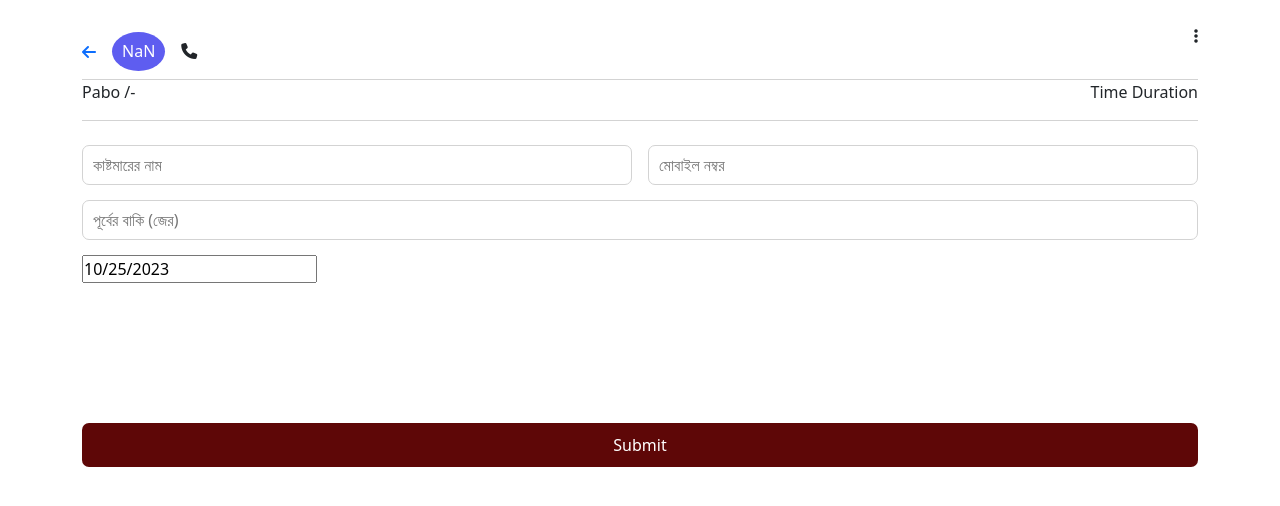
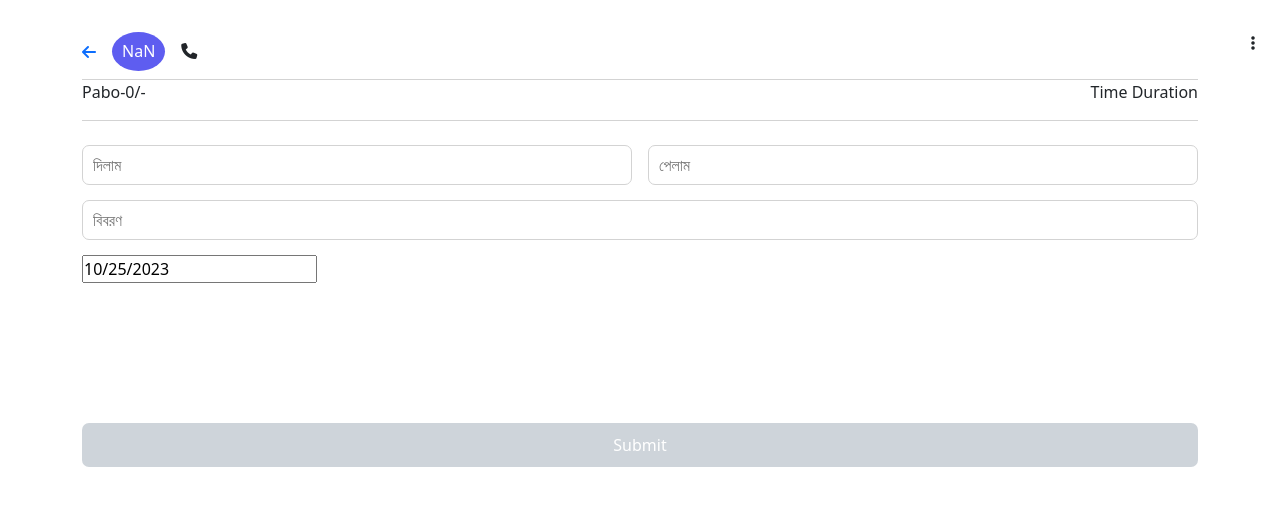
Before and after one commit to Rajukst/nishadtraders, a React (Create React App) app: page /users/1 in a window 1280 px wide. Shown: the top 506 px of the page. Built offline with nearby package versions, Linux system fonts and the light colour scheme; no server answers.

Commit message:
problem solve

```diff
--- a/package.json
+++ b/package.json
@@ -12,9 +12,11 @@
     "react": "^18.2.0",
     "react-bootstrap": "^2.9.1",
     "react-datepicker": "^4.21.0",
+    "react-day-picker": "^8.9.1",
     "react-dom": "^18.2.0",
     "react-hook-form": "^7.47.0",
     "react-hot-toast": "^2.4.1",
+    "react-modal": "^3.16.1",
     "react-query": "^3.39.3",
     "react-router-dom": "^6.17.0",
     "react-scripts": "5.0.1",
--- a/src/App.css
+++ b/src/App.css
@@ -682,3 +682,47 @@ border-bottom: 1px solid lightgray;
 .firstChild{
   display: flex;
 }
+.three-dots {
+  cursor: pointer;
+  position: absolute;
+  top: 30px;
+  right: 20px;
+  padding: 5px;
+  /* width: 50px; */
+}
+.custom-modal {
+  width: 40%;
+  max-width: 500px; /* Optionally, set a max-width to limit the width */
+  margin: 0 auto; /* Center the modal horizontally */
+  /* Add other styles as needed */
+  position: absolute;
+  top: 60px;
+  right: 0;
+  background-color: white;
+  border: none;
+  box-shadow: rgba(0, 0, 0, 0.24) 0px 3px 8px;
+}
+.modalContent h6{
+  padding-top: 15px;
+  padding-left: 10px;
+}
+/* .addButton {
+
+  background-color: #007bff;
+  border-color: #007bff;
+  color: #fff;
+} */
+
+.disabledButton {
+  /* Style for disabled button */
+border-color: #ced4da;
+color: #6c757d;
+margin-top: 140px;
+background-color: #ced4da;
+color: white;
+width: 100%;
+align-items: center;
+padding: 10px;
+border: none;
+border-radius: 7px;
+}
--- a/src/App.js
+++ b/src/App.js
@@ -5,6 +5,9 @@ import Login from './Pages/Login/Login';
 import UserList from './Pages/UserList/UserList';
 import AddUser from './Pages/UserList/AddUser';
 import SingleUser from './Pages/UserList/SingleUser';
+import SingleUserReport from './Pages/UserList/SingleUserReport';
+import SingleUserEdit from './Pages/UserList/SingleUserEdit';
+import SingleUserDelete from './Pages/UserList/SingleUserDelete';
 
 function App() {
   return (
@@ -15,7 +18,9 @@ function App() {
         <Route path='users' element={<UserList/>} />
         <Route path='/add' element={<AddUser/>} />
         <Route path="users/:id" element={<SingleUser/>} />
-
+        <Route path=":id/report" element={<SingleUserReport/>} />
+        <Route path=":id/edit" element={<SingleUserEdit/>} />
+        <Route path=":id/delete" element={<SingleUserDelete/>} />
 
       </Routes>
       </BrowserRouter>
--- a/src/Pages/UserList/SingleUser.jsx
+++ b/src/Pages/UserList/SingleUser.jsx
@@ -1,81 +1,231 @@
-import React, { useEffect, useState } from 'react';
-import { Container } from 'react-bootstrap';
-import DatePicker from 'react-datepicker';
-import { useForm } from 'react-hook-form';
-import { Link, useParams } from 'react-router-dom';
+// SingleUser.js
+
+import React, { useEffect, useState } from "react";
+import { Container } from "react-bootstrap";
+import DatePicker from "react-datepicker";
+import { useForm } from "react-hook-form";
+import Modal from "react-modal";
+import { useQuery } from "react-query";
+import { Link, useNavigate, useParams } from "react-router-dom";
+Modal.setAppElement('#root');
 
 const SingleUser = () => {
   const [currentDate, setCurrentDate] = useState(new Date());
+  const [modalOpen, setModalOpen] = useState(false);
+  const { register, handleSubmit, reset } = useForm();
+  const navigate= useNavigate()
+  const [giveInput, setGiveInput] = useState("");
+const [gotInput, setGotInput] = useState("");
+const [paydetailsInput, setPaydetailsInput] = useState("");
 
-    const { register, handleSubmit, reset } = useForm();
+const handleGiveInputChange = (event) => {
+  setGiveInput(event.target.value);
+};
+const handleGotInputChange = (event) => {
+  setGotInput(event.target.value);
+};
+const handlePaydetailsInputChange = (event) => {
+  setPaydetailsInput(event.target.value);
+};
+const isSubmitButtonEnabled = giveInput || gotInput || paydetailsInput;
+const buttonClass = isSubmitButtonEnabled ? "addButton" : "disabledButton";
 
   const handleDateChange = (date) => {
     setCurrentDate(date);
   };
-
   const { id } = useParams();
   const [singleUser, setSingleUser] = useState({});
   useEffect(() => {
     const url = `http://localhost:5000/detaCollection/${id}`;
     fetch(url)
       .then((res) => res.json())
-          .then((data) => setSingleUser(data));
+      .then((data) => {
+        console.log('Data from server:', data);
+        setSingleUser(data);
+      })
+      .catch((error) => {
+        console.error('Error fetching data:', error);
+      });
   }, []);
+  const url = `http://localhost:5000/detaCollection`;
+  const { data: user = [], isLoading } = useQuery({
+    queryKey: ["detaCollection"],
+    queryFn: async () => {
+      const res = await fetch(url);
+      const data = await res.json();
+      return data;
+    },
+  });
+  const payurl = `http://localhost:5000/paymentList`;
+  const { data: payments = [] } = useQuery({
+    queryKey: ["paymentList"],
+    queryFn: async () => {
+      const res = await fetch(payurl);
+      const data = await res.json();
+      return data;
+    },
+  });
+
+  // Join the user and payments arrays based on user ID
+  const joinedData = user.map((userData) => {
+    const paymentData = payments.find((payment) => payment.userId === userData._id);
+    return {
+      ...userData,
+      prevJer: paymentData ? paymentData.prevJer : 0,
+    };
+  });
+
+  const userTotals = {};
+
+  for (const userData of user) {
+    const userId = userData._id;
+    userTotals[userId] = 0;
+  }
+
+  for (const payment of payments) {
+    const userId = payment.usrId;
+    userTotals[userId] += parseInt(payment.give) - parseInt(payment.got);
+  }
+const usrId= singleUser._id;
+const name= singleUser.name;
+const mobile= singleUser.mobile;
+
+const currentUserTotal = payments
+.filter((payment) => payment.usrId === usrId)
+.reduce((total, payment) => total + (parseInt(payment.give) - parseInt(payment.got)), 0);
+
+const onSubmit = async (data) => {
+  const give = data.give || 0;
+  const got = data.got || 0;
+
+  const requestBody = {
+    currentDate,
+    ...data,
+    usrId,
+    name,
+    mobile,
+    give,
+    got,
+  };
+
+  const response = await fetch('http://localhost:5000/payment', {
+    method: 'POST',
+    headers: {
+      'content-type': 'application/json',
+    },
+    body: JSON.stringify(requestBody),
+  });
+
+  const paymentData = await response.json();
+
+  if (paymentData.insertedId) {
+    alert('Data inserted successfully');
+  } else {
+    alert('There was an error inserting the data');
+  }
+  navigate("/users")
+};
   return (
     <Container>
       <div className="singleHeaders mt-4">
         <div className="mainContent">
-                    <Link className='myList pe-3' to="/users"><i className="fa-solid fa-arrow-left "></i></Link>
+          <Link className="myList pe-3" to="/users">
+            <i className="fa-solid fa-arrow-left "></i>
+          </Link>
           <div className="nameCLass">
-                    <h6 className='mt-2 me-3 nameProperty'>{singleUser?.name?.charAt(0).toUpperCase() + singleUser?.name?.charAt(1)}</h6>
-
+            <h6 className="mt-2 me-3 nameProperty">
+              {singleUser?.name?.charAt(0).toUpperCase() +
+                singleUser?.name?.charAt(1)}
+            </h6>
             <div className="fullNameNdMobile">
               <h6>{singleUser?.name}</h6>
-                            <h6><i className="fa-solid fa-phone me-1"></i>{singleUser?.mobile}</h6>
+              <h6>
+                <i className="fa-solid fa-phone me-1"></i>
+                {singleUser?.mobile}
+              </h6>
             </div>
           </div>
         </div>
         <div className="threeDot">
-                <i class="fa-solid fa-ellipsis-vertical"></i>
+          <i
+            className="fa-solid fa-ellipsis-vertical three-dots"
+            onClick={() => setModalOpen(true)}
+          ></i>
+          <Modal
+            isOpen={modalOpen}
+            onRequestClose={() => setModalOpen(false)}
+            contentLabel="My Modal"
+            className="custom-modal" // Apply the custom class here
+          >
+            <div className="modalContent">
+              <Link className="userLinks" to={`/${id}/report`}>
+                <h6>
+                  <i className="fa-solid fa-file-invoice pe-2"></i>Report
+                </h6>
+              </Link>
+              <Link className="userLinks" to={`/${id}/edit`}>
+                <h6>
+                  <i className="fa-solid fa-pen pe-2"></i>Edit
+                </h6>
+              </Link>
+              <Link className="userLinks" to={`/${id}/delete`}>
+                <h6>
+                  <i className="fa-solid fa-trash-can pe-2"></i>Delete
+                </h6>
+              </Link>
+            </div>
+            {/* <button onClick={() => setModalOpen(false)}>Close Modal</button> */}
+          </Modal>
         </div>
       </div>
       <div className="paboDebo">
         <div className="paboDeboTxt">
-                    <p>Pabo /-</p>
+          <p>Pabo-{currentUserTotal}/-</p>
           <p>Time Duration</p>
         </div>
       </div>
       <div className="paboDeboForm">
         <div className="payForm mt-4">
-           <form>
+        <form onSubmit={handleSubmit(onSubmit)}>
     <div className="firstChild">
       <input
-            className='inputClass me-3'
-            {...register('name', { required: true })}
-            placeholder='কাষ্টমারের নাম'
+        className="inputClass me-3"
+        {...register("give", )}
+        placeholder="দিলাম"
+        value={giveInput}
+        onChange={handleGiveInputChange}
       />
       <input
-            className='inputClass'
-            {...register('mobile', { required: true })}
-            placeholder='মোবাইল নম্বর'
+        className="inputClass"
+        {...register("got",)}
+        placeholder="পেলাম"
+        value={gotInput}
+        onChange={handleGotInputChange}
       />
     </div>
     <input
-            className='inputClass'
-            {...register('prevJer', { required: true })}
-            placeholder='পূর্বের বাকি (জের)'
+      className="inputClass"
+      {...register("paydetails",)}
+      placeholder="বিবরণ"
+      value={paydetailsInput}
+      onChange={handlePaydetailsInputChange}
     />
     <DatePicker
-            className='dateClass'
+      className="dateClass"
       selected={currentDate}
       onChange={handleDateChange} // Add this line to handle date changes
     />
-          <input className='addButton' type='submit' name='' id='' />
+    <input
+      className={buttonClass}
+      type="submit"
+      name=""
+      id=""
+      disabled={!isSubmitButtonEnabled}
+    />
   </form>
         </div>
       </div>
     </Container>
   );
 };
-
 export default SingleUser;
--- /dev/null
+++ b/src/Pages/UserList/SingleUserDelete.jsx
@@ -0,0 +1,11 @@
+import React from 'react';
+
+const SingleUserDelete = () => {
+    return (
+        <div>
+            <h1>This is Single User Delete</h1>
+        </div>
+    );
+};
+
+export default SingleUserDelete;
--- /dev/null
+++ b/src/Pages/UserList/SingleUserEdit.jsx
@@ -0,0 +1,11 @@
+import React from 'react';
+
+const SingleUserEdit = () => {
+    return (
+        <div>
+            <h1>This is Single User Edit</h1>
+        </div>
+    );
+};
+
+export default SingleUserEdit;
--- /dev/null
+++ b/src/Pages/UserList/SingleUserReport.jsx
@@ -0,0 +1,20 @@
+import React, { useEffect, useState } from 'react';
+import { useParams } from 'react-router-dom';
+
+const SingleUserReport = () => {
+    const { id } = useParams();
+    const [singleUserReport, setSingleUserReport] = useState({});
+    useEffect(() => {
+        const url = `http://localhost:5000/reportdata/${id}`;
+        fetch(url)
+          .then((res) => res.json())
+          .then((data) => setSingleUserReport(data));
+      }, []);
+    return (
+        <div>
+            <h1>This is Single User Report{singleUserReport._id}</h1>
+        </div>
+    );
+};
+
+export default SingleUserReport;
--- /dev/null
+++ b/src/work.css
@@ -0,0 +1,3 @@
+
+
+<p></p>
```
Also changed, not shown: src/Pages/UserList/AddUser.jsx (+45 -14 lines), src/Pages/UserList/UserList.jsx (+55 -29 lines), 1 other file (tests, documents, lock files or other folders). Lines whose indentation alone changed are shown as unchanged.
